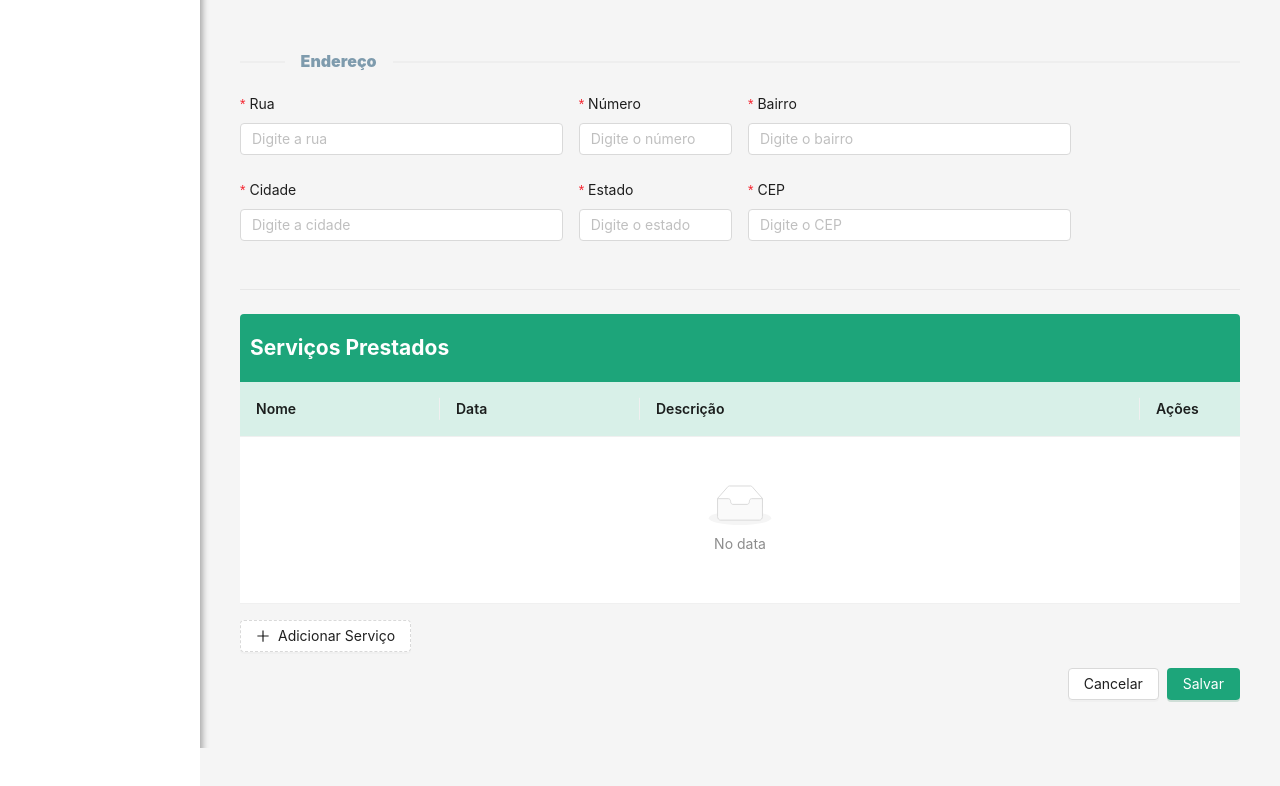
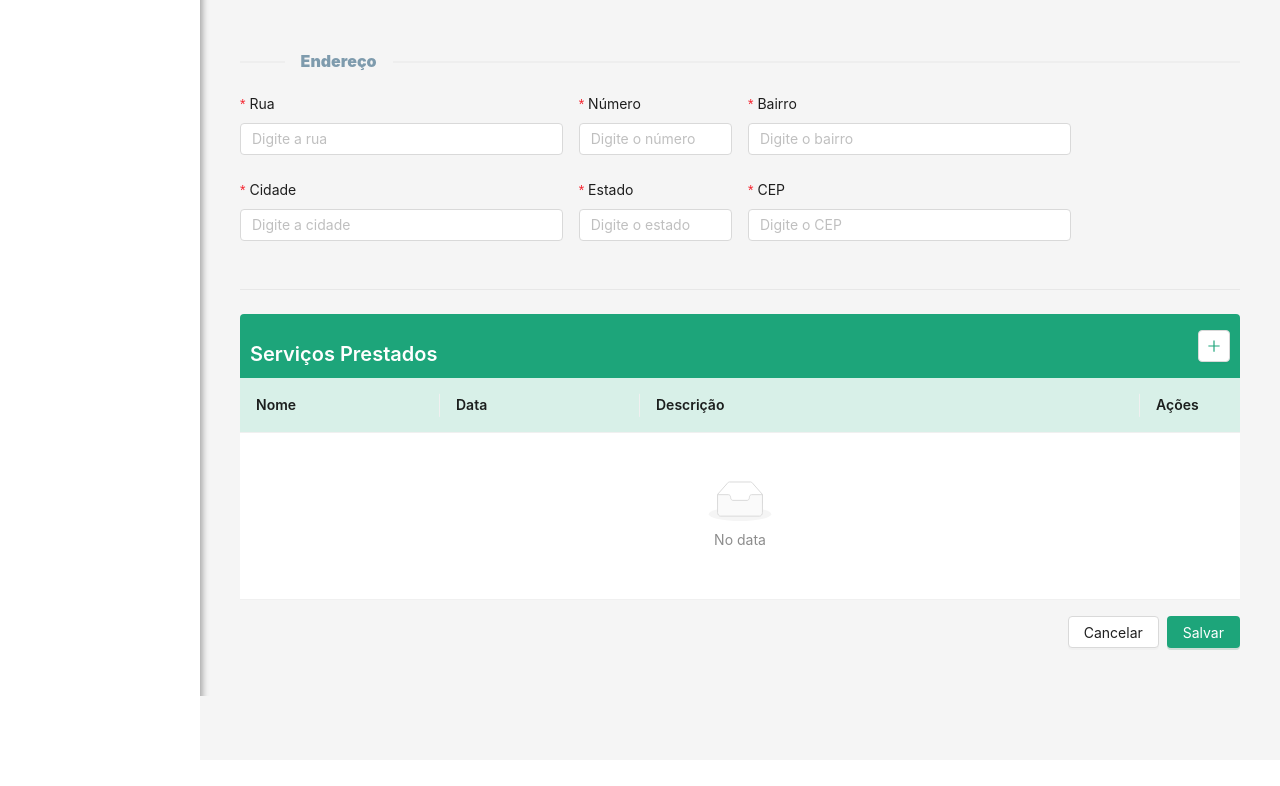
Before and after one commit to HEINRICK7/fspp, a React (Create React App) app: page /pacientes/create in a window 1280 px wide. Shown: the part 572-1358 px from the top of the page. After the commit the page ends 1332 px from the top, so only its background shows below. Built offline with nearby package versions, Linux system fonts and the light colour scheme.

Commit message:
update projects

```diff
--- a/src/components/Pacientes/index.tsx
+++ b/src/components/Pacientes/index.tsx
@@ -560,7 +560,7 @@ const Pacientes = () => {
                   </Form.Item>
                 </Col>
               </Row>
-              <Divider />
+              <Divider/>
               <Table
                 columns={columns}
                 dataSource={services}
@@ -568,22 +568,27 @@ const Pacientes = () => {
                 title={() => {
                   return (
                     <Row justify={"space-between"}>
-                      <h2 style={{ color: "white" }}>
+                      <Typography.Title level={4} style={{ color: "white" }}>
                         Serviços Prestados
-                      </h2>
+                      </Typography.Title>
+
+                      <Space>
+                        <Col>
+                          <Button
+                            icon={
+                              <PlusOutlined
+                                style={{ color: "#1DA57A", background: "#FFF" }}
+                              />
+                            }
+                            onClick={showModal}
+                            title={"Novo"}
+                          />
+                        </Col>
+                      </Space>
                     </Row>
                   );
                 }}
               />
-
-              <Button
-                type="dashed"
-                onClick={showModal}
-                icon={<PlusOutlined />}
-                style={{ marginTop: 16 }}
-              >
-                Adicionar Serviço
-              </Button>
 
               <Row justify="end" style={{ marginTop: 16 }}>
                 <Space>
```
